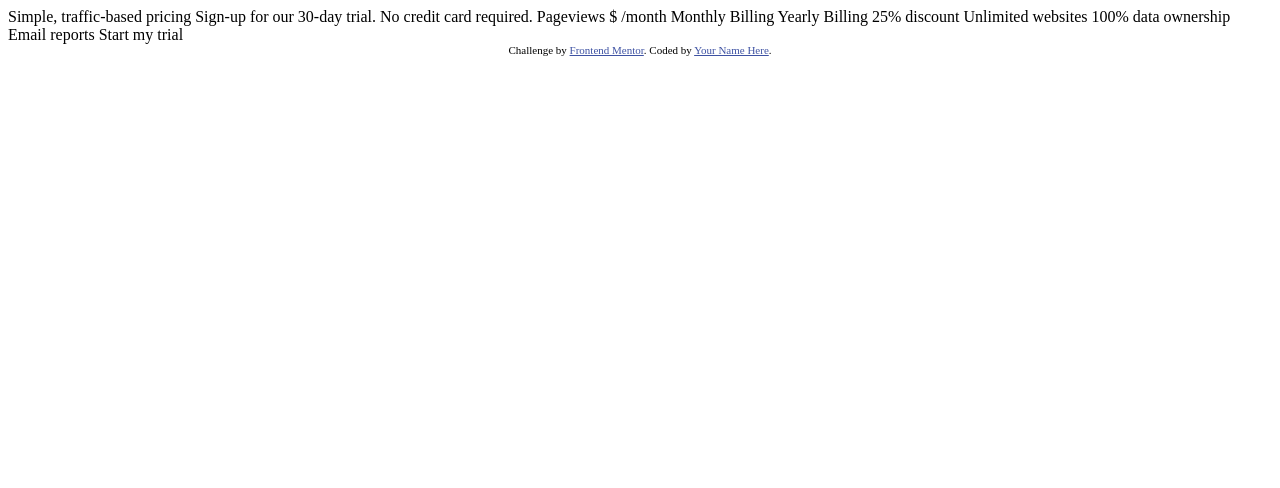
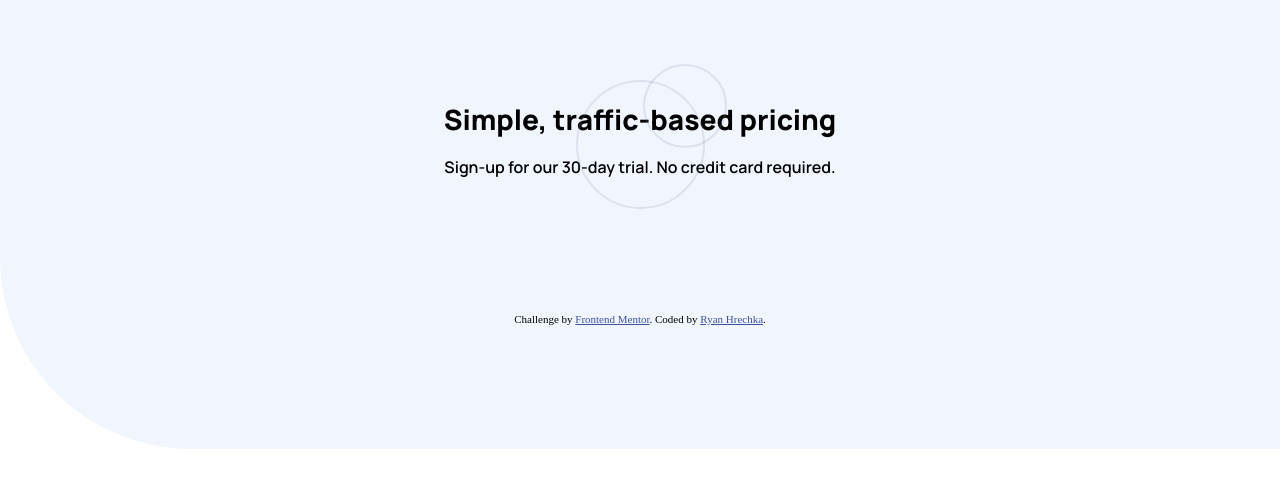
Before and after one commit to RAFH82/Pricing-component, a plain HTML site: page index.html in a window 1280 px wide. Drawn offline with Linux system fonts and the light colour scheme.

Commit message:
Created Title Section

```diff
--- /dev/null
+++ b/index.css
@@ -0,0 +1,56 @@
+* {
+	margin: 0;
+}
+
+body {
+	background: url("./images/bg-pattern.svg");
+	background-repeat: no-repeat;
+}
+
+.header__title {
+	text-align: center;
+	width: 400px;
+	height: 100px;
+	margin: 0 auto;
+	position: relative;
+	top: 100px;
+}
+
+.header__title > h2 {
+	font-family: Manrope, sans-serif;
+	font-weight: 800;
+	font-size: 28px;
+}
+
+.header__title > h4 {
+	font-family: Manrope, sans-serif;
+	font-weight: 600;
+	font-size: 16px;
+}
+
+.header__bgCircleLarge {
+	background-color: transparent;
+	border: 2px solid hsl(225, 20%, 60%);
+	width: 125px;
+	height: 125px;
+	border-radius: 50%;
+	margin: 0 auto;
+	opacity: 0.2;
+	z-index: 1;
+	position: relative;
+	top: -20px;
+}
+
+.header__bgCircleSmall {
+	background-color: transparent;
+	border: 2px solid hsl(225, 20%, 60%);
+	width: 80px;
+	height: 80px;
+	border-radius: 50%;
+	margin: 0 auto;
+	opacity: 0.2;
+	z-index: 1;
+	position: relative;
+	top: -165px;
+	right: -45px;
+}
--- a/index.html
+++ b/index.html
@@ -1,39 +1,54 @@
 <!DOCTYPE html>
 <html lang="en">
 	<head>
-  <meta charset="UTF-8">
-  <meta name="viewport" content="width=device-width, initial-scale=1.0"> <!-- displays site properly based on user's device -->
-
-  <link rel="icon" type="image/png" sizes="32x32" href="./images/favicon-32x32.png">
+		<meta charset="UTF-8" />
+		<meta name="viewport" content="width=device-width, initial-scale=1.0" />
+		<!-- displays site properly based on user's device -->
+		<link rel="stylesheet" href="./index.css" />
+		<link
+			rel="icon"
+			type="image/png"
+			sizes="32x32"
+			href="./images/favicon-32x32.png"
+		/>
+		<link rel="preconnect" href="https://fonts.gstatic.com" />
+		<link
+			href="https://fonts.googleapis.com/css2?family=Manrope:wght@600;800&display=swap"
+			rel="stylesheet"
+		/>
 
 		<title>Frontend Mentor | Interactive pricing component</title>
 
 		<!-- Feel free to remove these styles or customise in your own stylesheet 👍 -->
+
 		<style>
-    .attribution { font-size: 11px; text-align: center; }
-    .attribution a { color: hsl(228, 45%, 44%); }
+			.attribution {
+				font-size: 11px;
+				text-align: center;
+			}
+			.attribution a {
+				color: hsl(228, 45%, 44%);
+			}
 		</style>
 	</head>
 	<body>
-
-  Simple, traffic-based pricing
-  Sign-up for our 30-day trial. No credit card required.
-
-  Pageviews
-  $ /month
-
-  Monthly Billing
-  Yearly Billing 25% discount
-
-  Unlimited websites
-  100% data ownership
-  Email reports
-
-  Start my trial
-
+		<div class="header">
+			<div class="header__title">
+				<h2>Simple, traffic-based pricing</h2>
+				<br />
+				<h4>Sign-up for our 30-day trial. No credit card required.</h4>
+			</div>
+			<div class="header__bgCircleLarge"></div>
+			<div class="header__bgCircleSmall"></div>
+		</div>
 		<div class="attribution">
-    Challenge by <a href="https://www.frontendmentor.io?ref=challenge" target="_blank">Frontend Mentor</a>.
-    Coded by <a href="#">Your Name Here</a>.
+			Challenge by
+			<a href="https://www.frontendmentor.io?ref=challenge" target="_blank"
+				>Frontend Mentor</a
+			>. Coded by <a href="#">Ryan Hrechka</a>.
 		</div>
 	</body>
 </html>
+
+<!--  Pageviews $ /month Monthly Billing Yearly Billing 25% discount
+Unlimited websites 100% data ownership Email reports Start my trial -->
```
Also changed, not shown: design/desktop-design.jpg, 1 other file. Lines whose indentation alone changed are shown as unchanged.
